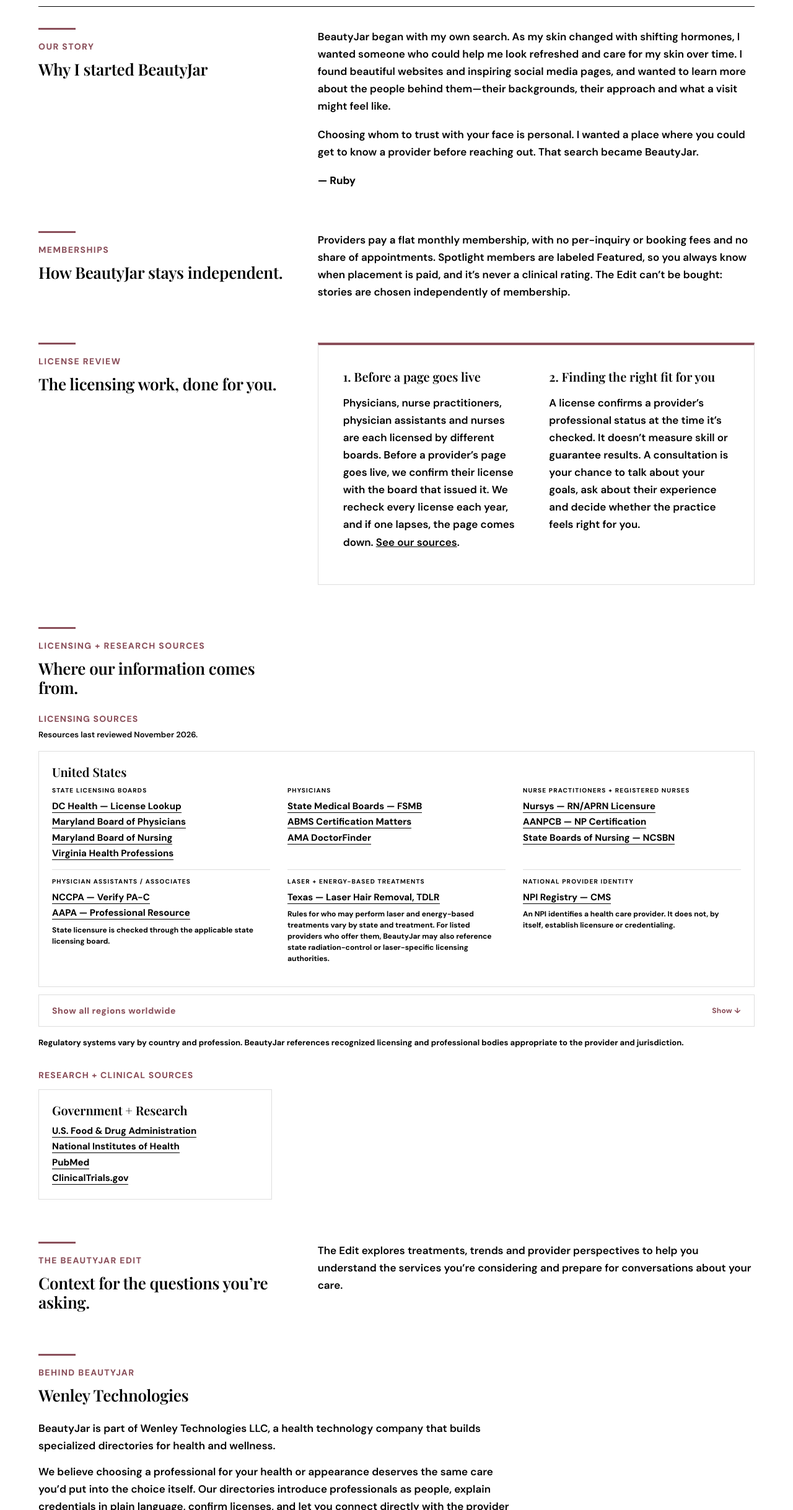
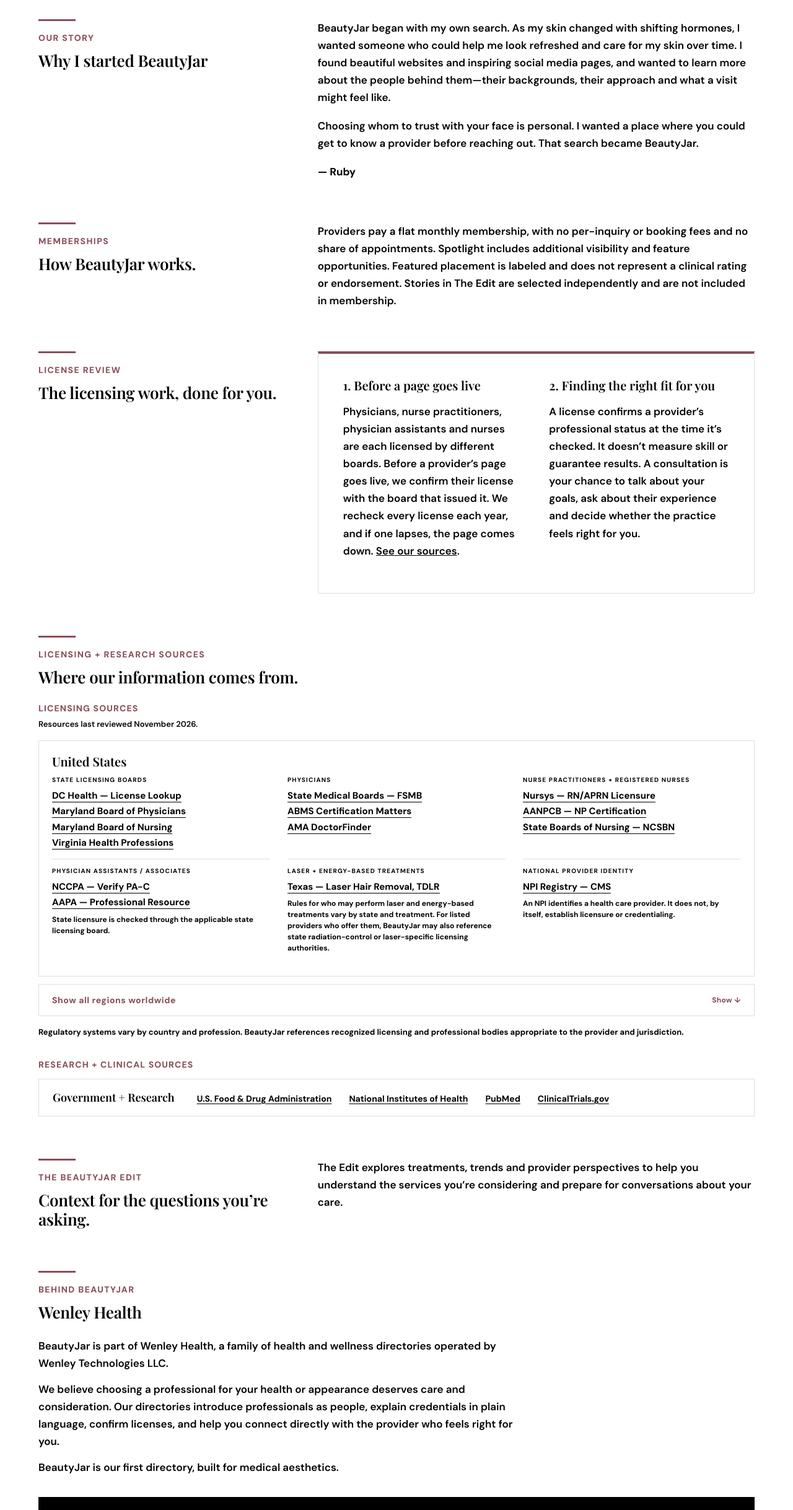
Before and after one commit to WenleyTech/beautyjar-site, a plain HTML site: page about.html in a window 1280 px wide. Shown: the part 363-2800 px from the top of the page at 62% size. Drawn offline with nearby package versions, Linux system fonts and the light colour scheme; a web font is replaced by a local one.

Commit message:
Add files via upload

```diff
--- a/about.html
+++ b/about.html
@@ -683,7 +683,7 @@ a:focus-visible,button:focus-visible,summary:focus-visible{outline:2px solid var
 <section class="hero"><div><div class="eyebrow">About BeautyJar</div><h1>Get to know the people behind aesthetic care.</h1></div><p class="hero-copy">Explore licensed providers, learn about their approach and get a feel for their practice, all in one place.</p></section>
 <section class="section"><div class="section-grid"><div><div class="eyebrow">Our Story</div><h2>Why I started BeautyJar</h2></div><div class="copy"><p>BeautyJar began with my own search. As my skin changed with shifting hormones, I wanted someone who could help me look refreshed and care for my skin over time. I found beautiful websites and inspiring social media pages, and wanted to learn more about the people behind them—their backgrounds, their approach and what a visit might feel like.</p><p>Choosing whom to trust with your face is personal. I wanted a place where you could get to know a provider before reaching out. That search became BeautyJar.</p><p style="margin-top:18px"><strong>— Ruby</strong></p></div></div></section>
 
-<section class="section" id="independence"><div class="section-grid"><div><div class="eyebrow">Memberships</div><h2>How BeautyJar stays independent.</h2></div><div class="copy"><p>Providers pay a flat monthly membership, with no per-inquiry or booking fees and no share of appointments. Spotlight members are labeled Featured, so you always know when placement is paid, and it’s never a clinical rating. The Edit can’t be bought: stories are chosen independently of membership.</p></div></div></section>
+<section class="section" id="independence"><div class="section-grid"><div><div class="eyebrow">Memberships</div><h2>How BeautyJar works.</h2></div><div class="copy"><p>Providers pay a flat monthly membership, with no per-inquiry or booking fees and no share of appointments. Spotlight includes additional visibility and feature opportunities. Featured placement is labeled and does not represent a clinical rating or endorsement. Stories in The Edit are selected independently and are not included in membership.</p></div></div></section>
 <section class="section" id="credential-check">
 <div class="section-grid">
 <div>
@@ -841,14 +841,7 @@ a:focus-visible,button:focus-visible,summary:focus-visible{outline:2px solid var
 </div>
 <div class="resource-block">
 <div class="resource-label">Research + clinical sources</div>
-<div class="sources">
-<div class="source"><h3>Government + Research</h3><p>
-<a href="https://www.fda.gov/" target="_blank">U.S. Food &amp; Drug Administration</a><br/>
-<a href="https://www.nih.gov/" target="_blank">National Institutes of Health</a><br/>
-<a href="https://pubmed.ncbi.nlm.nih.gov/" target="_blank">PubMed</a><br/>
-<a href="https://clinicaltrials.gov/" target="_blank">ClinicalTrials.gov</a>
-</p></div>
-</div>
+<div class="research-row"><span class="research-title">Government + Research</span><a href="https://www.fda.gov/" target="_blank">U.S. Food &amp; Drug Administration</a><a href="https://www.nih.gov/" target="_blank">National Institutes of Health</a><a href="https://pubmed.ncbi.nlm.nih.gov/" target="_blank">PubMed</a><a href="https://clinicaltrials.gov/" target="_blank">ClinicalTrials.gov</a></div>
 </div></section>
 <section class="section">
 <div class="section-grid">
@@ -863,10 +856,10 @@ a:focus-visible,button:focus-visible,summary:focus-visible{outline:2px solid var
 <div class="leadership-head">
 <div>
 <div class="eyebrow">Behind BeautyJar</div>
-<h2>Wenley Technologies</h2>
+<h2>Wenley Health</h2>
 </div>
 </div>
-<p class="hero-copy" style="max-width:780px;margin:0 0 14px">BeautyJar is part of Wenley Technologies LLC, a health technology company that builds specialized directories for health and wellness.</p><p class="hero-copy" style="max-width:780px;margin:0 0 14px">We believe choosing a professional for your health or appearance deserves the same care you’d put into the choice itself. Our directories introduce professionals as people, explain credentials in plain language, confirm licenses, and let you connect directly with the provider who feels right for you.</p><p class="hero-copy" style="max-width:780px;margin:0">BeautyJar is our first directory, built for medical aesthetics.</p>
+<p class="hero-copy" style="max-width:780px;margin:0 0 14px">BeautyJar is part of Wenley Health, a family of health and wellness directories operated by Wenley Technologies LLC.</p><p class="hero-copy" style="max-width:780px;margin:0 0 14px">We believe choosing a professional for your health or appearance deserves care and consideration. Our directories introduce professionals as people, explain credentials in plain language, confirm licenses, and help you connect directly with the provider who feels right for you.</p><p class="hero-copy" style="max-width:780px;margin:0">BeautyJar is our first directory, built for medical aesthetics.</p>
 </section>
 <section class="provider-cta" id="provider-interest">
 <div class="provider-cta-inner">
@@ -982,7 +975,7 @@ section.section .eyebrow::before,section.trust-resources .trust-resources-head .
 <style id="bj-weight">html body main .copy p:not(#bj-x),html body main .section p:not(#bj-x),html body main .hero-copy:not(#bj-x),html body main .check p:not(#bj-x),html body main .hero p:not(#bj-x){font-weight:600!important;font-size:17px!important;line-height:1.65!important}</style>
 <style id="bj-type">
 /* One type scale for the site */
-html body main h1:not(#bj-x){font-size:44px!important;line-height:1.1!important;letter-spacing:-.02em!important}
+html body main h1:not(#bj-x){font-size:36px!important;line-height:1.15!important;letter-spacing:-.02em!important}
 html body main h2:not(#bj-x){font-size:26px!important;line-height:1.2!important;letter-spacing:-.01em!important}
 html body main h3:not(#bj-x){font-size:20px!important;line-height:1.25!important}
 /* page-specific exceptions */
@@ -997,5 +990,23 @@ html body main .plan-head h3:not(#bj-x){font-size:24px!important}
 html body main .founding h2:not(#bj-x){font-size:22px!important;line-height:1.35!important}
 @media(max-width:650px){html body main h1:not(#bj-x),html body main .hero-copy h1:not(#bj-x){font-size:34px!important}html body main h2:not(#bj-x),html body main article.hero h2:not(#bj-x){font-size:23px!important}}
 </style>
+<style id="bj-about-fix">
+html body .trust-resources-head h2:not(#bj-x),html body .trust-resources-head > div:not(#bj-x){max-width:none!important;white-space:nowrap}
+@media(max-width:560px){html body .trust-resources-head h2:not(#bj-x){white-space:normal}}
+.research-row{display:flex;flex-wrap:wrap;align-items:baseline;gap:10px 28px;padding:18px 22px;border:1px solid #dedede;background:#fff}
+.research-row .research-title{font:600 18px/1.3 'Playfair Display',Georgia,serif;margin-right:8px}
+.research-row a{font-size:14px;font-weight:700;text-decoration:underline;text-underline-offset:3px;color:#000}
+@media(max-width:640px){.research-row{flex-direction:column;gap:10px}}
+/* Questions button: keep content readable */
+body{padding-bottom:84px}
+#bj-help-widget .bj-help-toggle{box-shadow:0 2px 10px rgba(0,0,0,.15)!important}
+#bj-help-widget.bj-scrolling .bj-help-toggle:not([aria-expanded="true"]){opacity:.0;pointer-events:none;transition:opacity .2s}
+#bj-help-widget .bj-help-toggle{transition:opacity .2s}
+
+</style>
+<script id="bj-help-scroll">
+(()=>{const w=document.getElementById('bj-help-widget');if(!w)return;let t;addEventListener('scroll',()=>{w.classList.add('bj-scrolling');clearTimeout(t);t=setTimeout(()=>w.classList.remove('bj-scrolling'),700)},{passive:true});})();
+</script>
+<style id="bj-h1-mobile">@media(max-width:650px){html body main h1:not(#bj-x){font-size:30px!important;line-height:1.15!important}}</style>
 </body>
 </html>
```
Also changed, not shown: faq.html (+2 -1 lines), providers.html (+2 -1 lines), the-edit.html (+9 -10 lines), treatments.html (+2 -1 lines).
